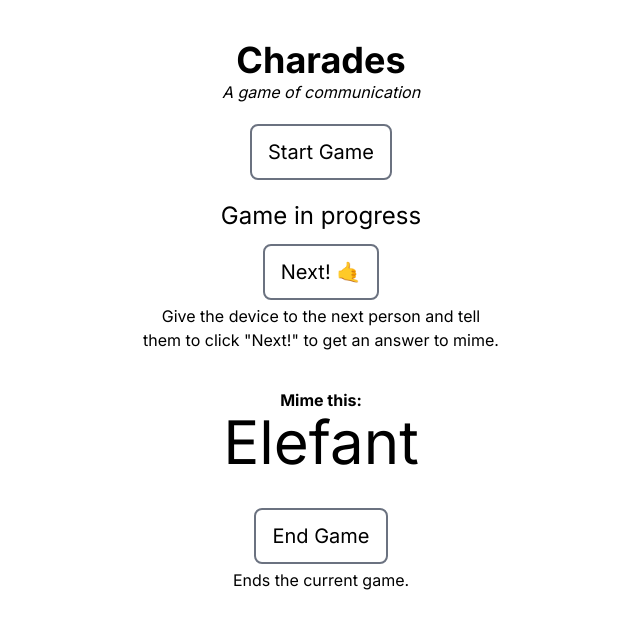
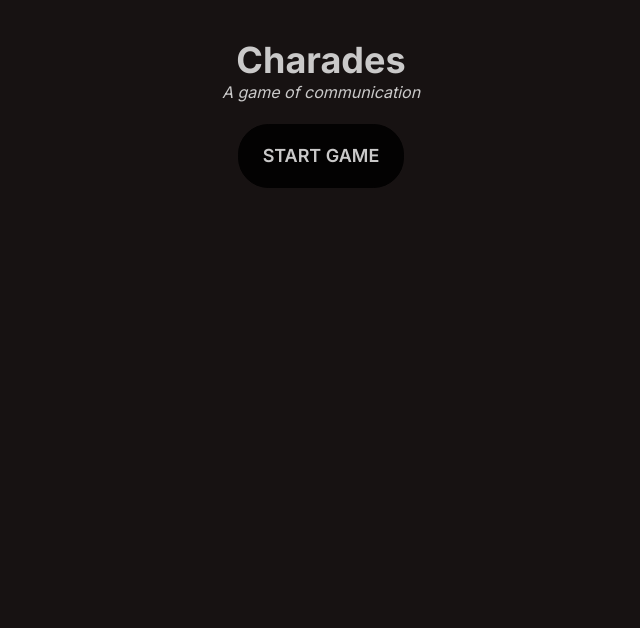
Before and after one commit to phillipphoenix/charades, a Next.js app: page / in a window 1280 px wide. Shown: the top 628 px of the page, without its empty margins (319-959 px from the left). Built offline with nearby package versions, Linux system fonts and the light colour scheme.

Commit message:
Added DaisyUI and worked on splitting up UI and adding interactivity.

```diff
--- a/package.json
+++ b/package.json
@@ -21,5 +21,8 @@
     "react-dom": "18.2.0",
     "tailwindcss": "3.3.2",
     "typescript": "5.1.3"
+  },
+  "devDependencies": {
+    "daisyui": "^3.0.20"
   }
 }
--- /dev/null
+++ b/src/app/game/page.tsx
@@ -0,0 +1,13 @@
+
+export default function Game() {
+
+    return (
+      <main className="p-10 flex flex-col items-center gap-5">
+        <div className="flex flex-col items-center">
+          <h1 className="text-4xl font-bold">Charades</h1>
+          <p className="italic">A game of communication</p>
+        </div>
+        <Game />
+      </main>
+    );
+  }
--- a/src/app/layout.tsx
+++ b/src/app/layout.tsx
@@ -1,3 +1,4 @@
+import { GameContextProvider } from '@/lib/contexts/GameProvider'
 import './globals.css'
 import { Inter } from 'next/font/google'
 
@@ -14,8 +15,8 @@ export default function RootLayout({
   children: React.ReactNode
 }) {
   return (
-    <html lang="en">
-      <body className={inter.className}>{children}</body>
+    <html lang="en" data-theme="forest">
+      <body className={inter.className}><GameContextProvider>{children}</GameContextProvider></body>
     </html>
   )
 }
--- a/src/app/page.tsx
+++ b/src/app/page.tsx
@@ -1,4 +1,18 @@
+"use client"
+
+import { useGame } from "@/lib/contexts/GameProvider";
+import { useRouter } from "next/navigation";
+import { useCallback } from "react";
+
 export default function Home() {
+  const { push } = useRouter();
+  const { createGame } = useGame();
+
+  const startGame = useCallback(() => {
+    createGame();
+    push("/game");
+  }, [createGame, push])
+
   return (
     <main className="p-10 flex flex-col items-center gap-5">
       <div className="flex flex-col items-center">
@@ -6,23 +20,7 @@ export default function Home() {
         <p className="italic">A game of communication</p>
       </div>
       <div>
-        <button className="text-xl px-4 py-3 border-2 border-gray-500 rounded-lg hover:bg-slate-200">Start Game</button>
-      </div>
-      <div className="flex flex-col items-center gap-3">
-        <h2 className="text-2xl">Game in progress</h2>
-
-        <div className="flex flex-col items-center gap-1">
-          <button className="text-xl px-4 py-3 border-2 border-gray-500 rounded-lg hover:bg-slate-200">Next! 🤙</button>
-          <p className="text-center">Give the device to the next person and tell<br/>them to click &quot;Next!&quot; to get an answer to mime.</p>
-        </div>
-        <div className="flex flex-col items-center py-6">
-          <p className="font-bold">Mime this:</p>
-          <p className="text-6xl">Elefant</p>
-        </div>
-        <div className="flex flex-col items-center gap-1">
-          <button className="text-xl px-4 py-3 border-2 border-gray-500 rounded-lg hover:bg-slate-200">End Game</button>
-          <p className="text-center">Ends the current game.</p>
-        </div>
+        <button className="btn btn-lg" onClick={startGame}>Start Game</button>
       </div>
     </main>
   );
--- /dev/null
+++ b/src/components/Game.tsx
@@ -0,0 +1,35 @@
+"use client";
+
+import { useGame } from "@/lib/contexts/GameProvider";
+import { FC } from "react";
+
+export const Game: FC = () => {
+  const { currentAnswer, gotoNextAnswer, endGame } = useGame();
+
+  return (
+    <div className="flex flex-col items-center gap-3">
+      <h2 className="text-2xl">Game in progress</h2>
+
+      <div className="flex flex-col items-center gap-1">
+        <button className="btn btn-lg btn-primary" onClick={gotoNextAnswer}>
+          Next! 🤙
+        </button>
+        <p className="text-center">
+          Give the device to the next person and tell
+          <br />
+          them to click &quot;Next!&quot; to get an answer to mime.
+        </p>
+      </div>
+      <div className="flex flex-col items-center py-6">
+        <p className="font-bold">Mime this:</p>
+        <p className="text-6xl">{currentAnswer}</p>
+      </div>
+      <div className="flex flex-col items-center gap-1">
+        <button className="btn btn-lg" onClick={endGame}>
+          End Game
+        </button>
+        <p className="text-center">Ends the current game.</p>
+      </div>
+    </div>
+  );
+};
--- /dev/null
+++ b/src/lib/contexts/GameProvider.tsx
@@ -0,0 +1,67 @@
+"use client"
+
+import { FC, ReactNode, createContext, useCallback, useContext, useState } from "react";
+
+const fullAnswerPool = ["Pig", "Bear", "Bucket", "School"];
+
+const useGameContextValue = () => {
+    const [isGameStarted, setIsGameStarted] = useState<boolean>(false);
+    const [answerPool, setAnswerPool] = useState<string[]>(fullAnswerPool);
+    const [currentAnswer, setCurrentAnswer] = useState<string | undefined>();
+    const [team1Points, setTeam1Points] = useState<number>(0);
+    const [team2Points, setTeam2Points] = useState<number>(0);
+
+
+    const createGame = useCallback(() => {
+        setAnswerPool(fullAnswerPool);
+        setCurrentAnswer(undefined);
+        setTeam1Points(0);
+        setTeam2Points(0);
+    }, [setAnswerPool, setCurrentAnswer, setTeam1Points, setTeam2Points]);
+
+    const gotoNextAnswer = useCallback(() => {
+        const [nextAnswer, ...rest] = answerPool;
+        setCurrentAnswer(nextAnswer);
+        setAnswerPool(rest);
+    }, [answerPool, setAnswerPool, setCurrentAnswer])
+
+    const addPointToTeam1 = useCallback(() => {
+        setTeam1Points((cur) => cur + 1);
+    },[setTeam1Points])
+
+    const addPointToTeam2 = useCallback(() => {
+        setTeam2Points((cur) => cur + 1);
+    },[setTeam2Points])
+
+    const endGame = useCallback(() => {
+        setIsGameStarted(false);
+    }, [setIsGameStarted])
+
+    return { isGameStarted, currentAnswer, team1Points, team2Points, createGame, gotoNextAnswer, addPointToTeam1, addPointToTeam2, endGame };
+}
+
+const dummyGameContextValue: ReturnType<typeof useGameContextValue> = {
+    isGameStarted: false,
+    createGame: () => {},
+    endGame: () => {},
+    gotoNextAnswer: () => {},
+    currentAnswer: undefined,
+    team1Points: 0,
+    team2Points: 0,
+    addPointToTeam1: () => {},
+    addPointToTeam2: () => {},
+}
+
+const GameContext = createContext<ReturnType<typeof useGameContextValue>>(dummyGameContextValue);
+
+type Props = {
+    children: ReactNode;
+}
+
+export const GameContextProvider: FC<Props> = ({children}) => {
+    const gameContextValue = useGameContextValue();
+
+    return <GameContext.Provider value={gameContextValue}>{children}</GameContext.Provider>
+}
+
+export const useGame = () => useContext(GameContext);
--- a/tailwind.config.js
+++ b/tailwind.config.js
@@ -7,12 +7,10 @@ module.exports = {
   ],
   theme: {
     extend: {
-      backgroundImage: {
-        'gradient-radial': 'radial-gradient(var(--tw-gradient-stops))',
-        'gradient-conic':
-          'conic-gradient(from 180deg at 50% 50%, var(--tw-gradient-stops))',
-      },
     },
   },
-  plugins: [],
+  plugins: [require("daisyui")],
+  daisyui: {
+    themes: ["light", "forest"]
+  }
 }
```
Also changed, not shown: src/lib/hooks/useLocalStorage.ts (added, +79 -0 lines), 1 other file (tests, documents, lock files or other folders).
